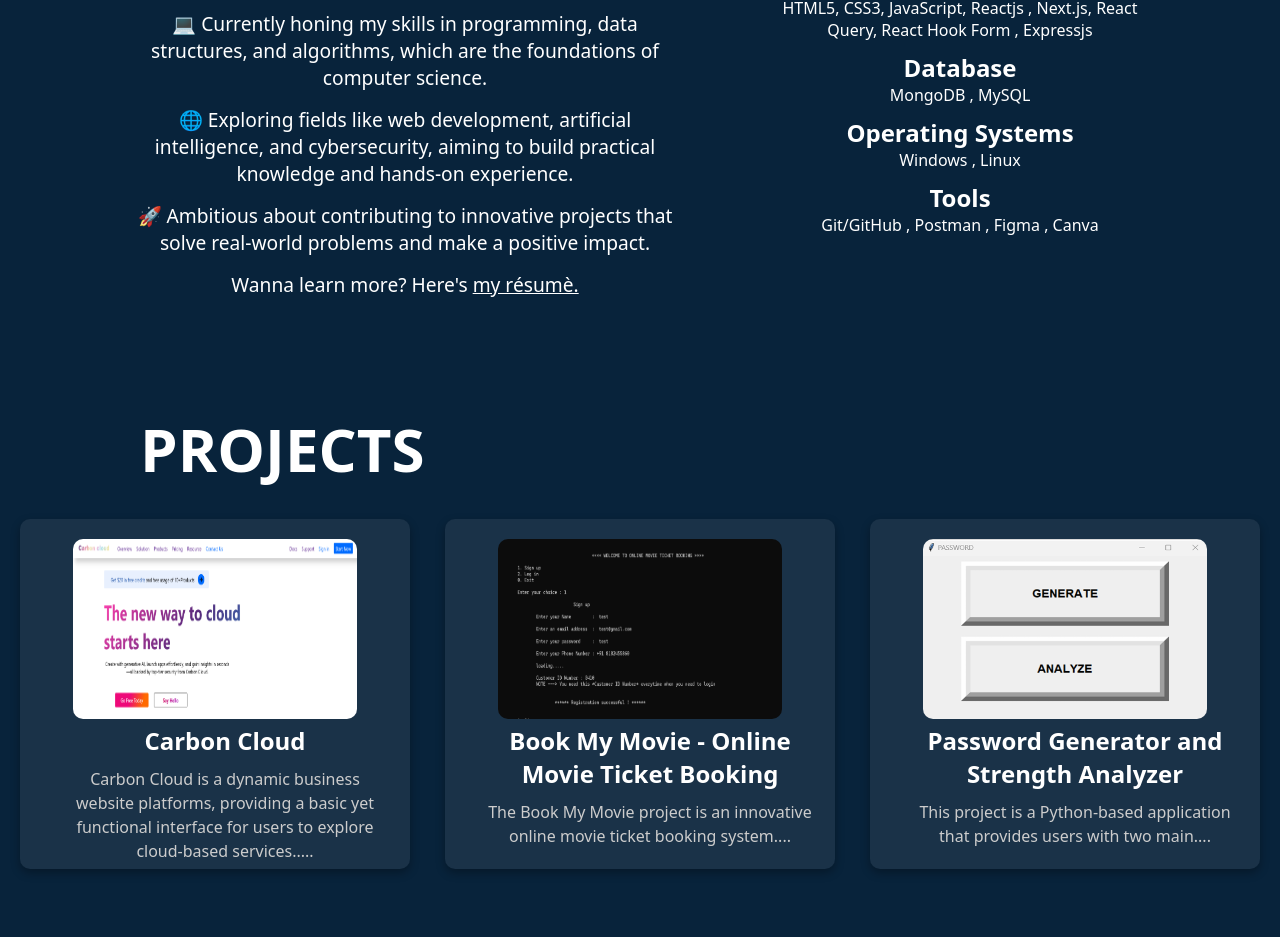
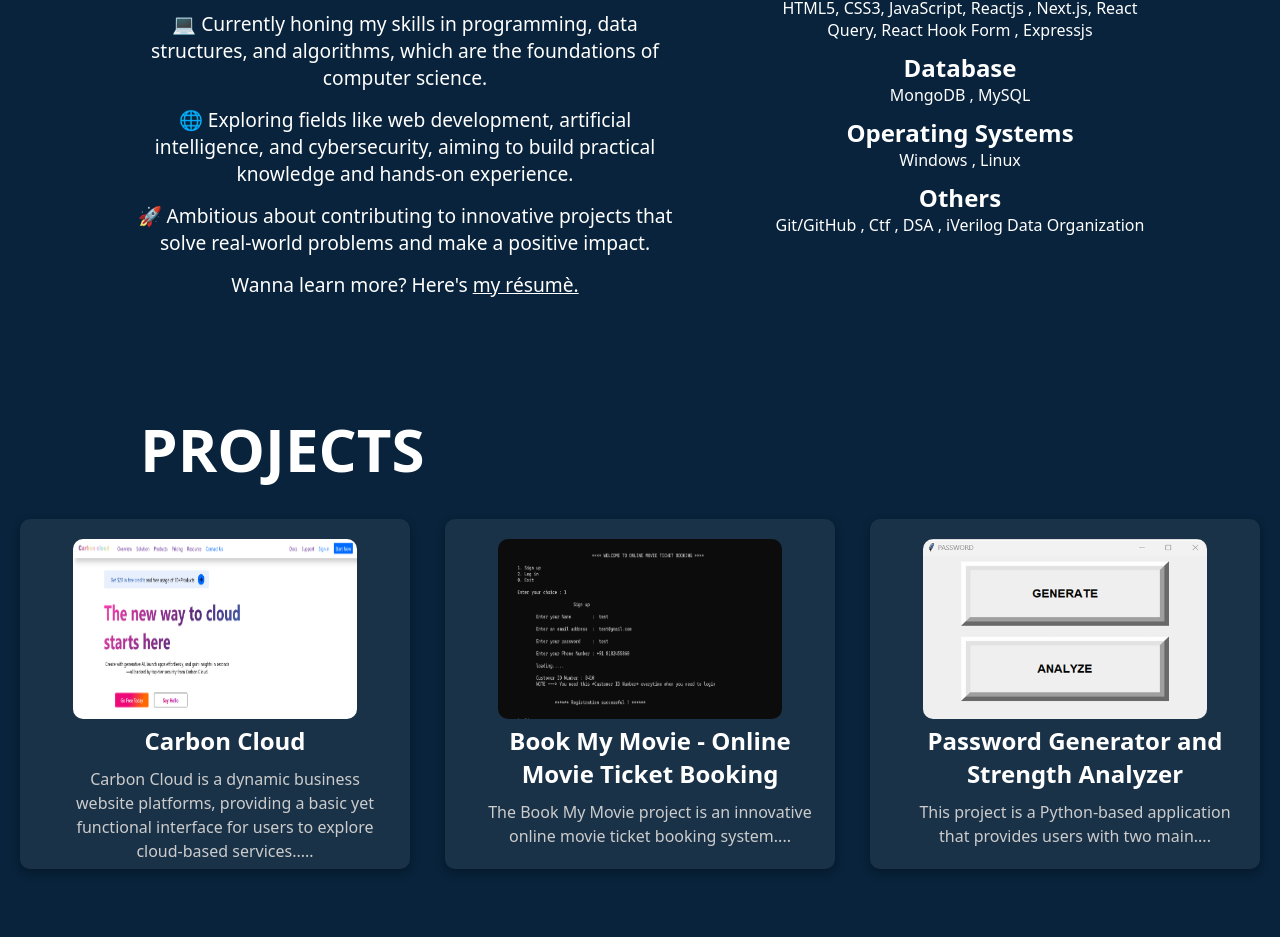
Before and after one commit to bharathhonakatti26/PORTFOLIO, a React (Vite) app: page / in a window 1280 px wide. Shown: the part 1111-2048 px from the top of the page. Built offline with nearby package versions, Linux system fonts and the light colour scheme.

Commit message:
Updated projects

```diff
--- a/src/Component/Portfolio.jsx
+++ b/src/Component/Portfolio.jsx
@@ -117,7 +117,7 @@ const Portfolio = () => {
             description: "Carbon Cloud is a dynamic business website platforms, providing a basic yet functional interface for users to explore cloud-based services.....",
             fullDescription: "Carbon Cloud is a dynamic business website inspired by other cloud platforms, providing a basic yet functional interface for users to explore cloud-based services. The website features a responsive landing page with a modern navigation bar, engaging main content, and a footer equipped with additional functionalities. It offers a robust login and registration system integrated with MongoDB, including support for Google account login via Google API. After logging in, users can interact with a simple AI assistant that enhances their experience. The platform also includes a subscription feature powered by EmailJS, allowing users to subscribe to updates via email and receive automated confirmation messages. This project demonstrates full-stack development expertise using the MERN stack, with additional integrations for authentication and email services.",
             Technologies_Used: [ "MERN Stack" , "React.js", "React Router" ,  "Local State Management" ,"Javascript", "Node.js", "Express.js" , "MongoDB" , "Google API - OAuth-based Google Login" , "EmailJS Integration" , "Basic AI-Powered Assistance"],
-            github_link: "https://github.com/bharathhonakatti26/PASSWORD-GENERATER-PYTHON",
+            github_link: "https://github.com/bharathhonakatti26/CARBON-CLOUD",
             live_link: "",
         },
         {
@@ -424,8 +424,8 @@ const Portfolio = () => {
                                     <p data-aos="fade-left" data-aos-delay="550">Windows , Linux</p>
                                 </div>
                                 <div>
-                                    <h2 data-aos="fade-left" data-aos-delay="650" data-aos-offset="30">Tools</h2>
-                                    <p data-aos="fade-left" data-aos-delay="700" data-aos-offset="30">Git/GitHub , Postman , Figma , Canva</p>
+                                    <h2 data-aos="fade-left" data-aos-delay="650" data-aos-offset="30">Others</h2>
+                                    <p data-aos="fade-left" data-aos-delay="700" data-aos-offset="30">Git/GitHub , Ctf , DSA , iVerilog Data Organization</p>
                                 </div>
                             </div>
                         </div>
```
